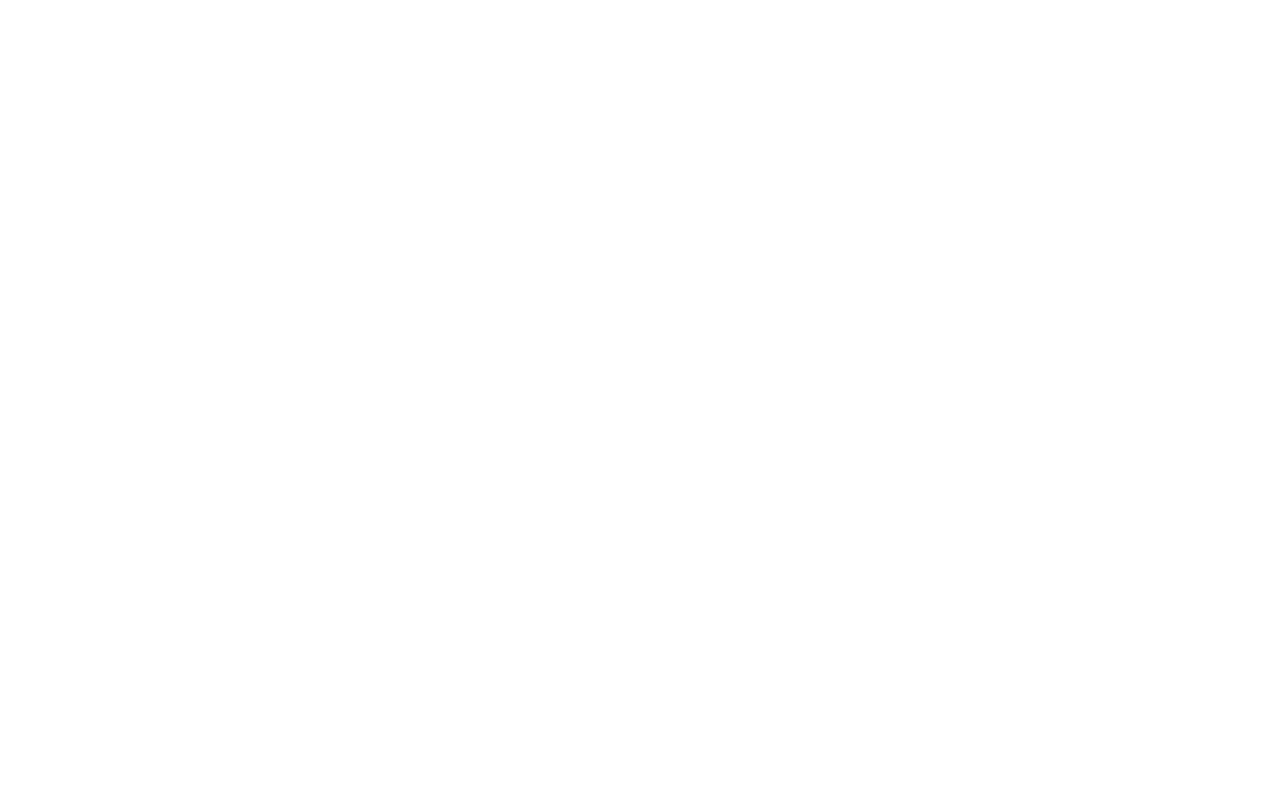
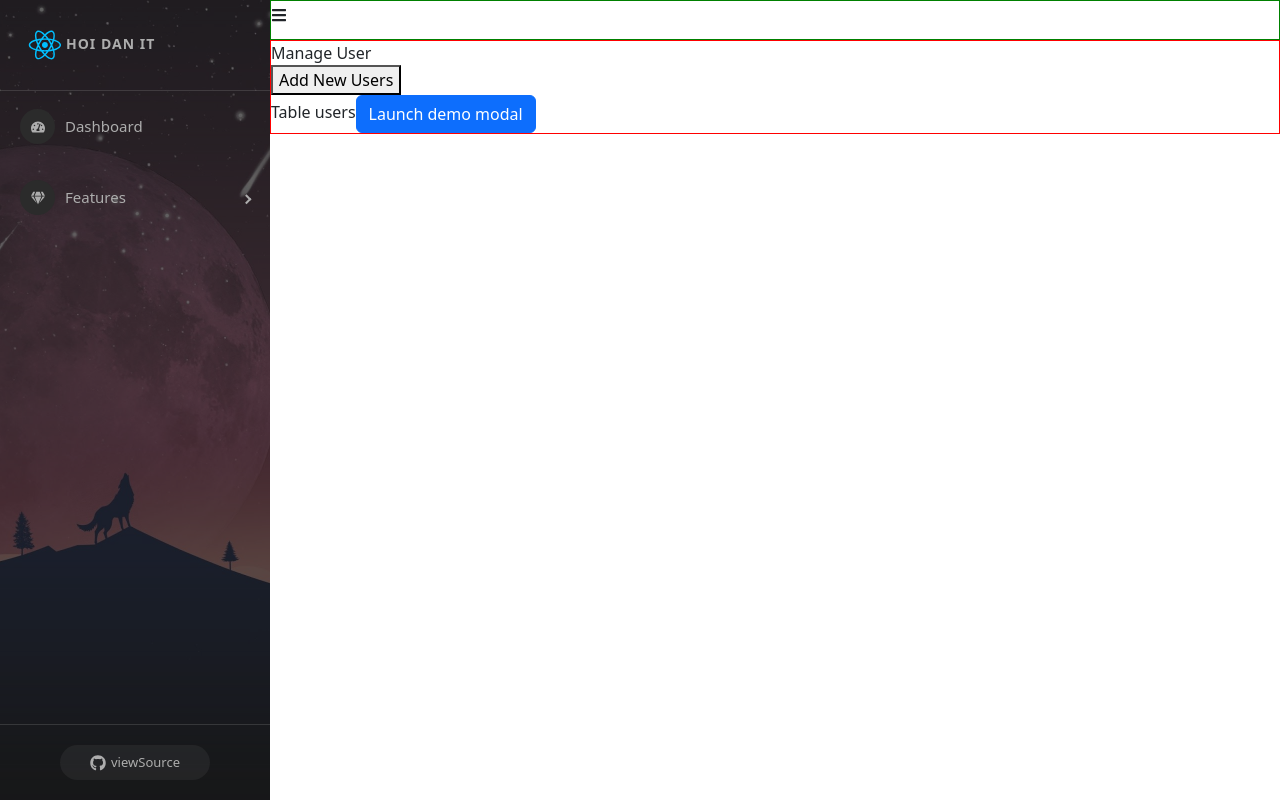
Before and after one commit to louluo311/LearnWithEric, a React (Vite) app in the folder react-app/: page /admins/manage-users in a window 1280 px wide. Before the commit this address had no page. Built offline with nearby package versions, Linux system fonts and the light colour scheme.

Commit message:
video 56 authentic

```diff
--- a/react-app/src/App.scss
+++ b/react-app/src/App.scss
@@ -76,6 +76,7 @@
         background: #303030;
         color: white;
         height: 40px;
+        border: none;
 
         &:hover {
           background: black;
--- a/react-app/src/component/Admin/Admin.scss
+++ b/react-app/src/component/Admin/Admin.scss
@@ -6,4 +6,17 @@
             height: 100vh !important;
         }
     }
+
+    .admin-content {
+        width: 100%;
+
+        .admin-header {
+            height: 40px;
+            border: 1px solid green;
+        }
+
+        .admin-main {
+            border: 1px solid red;
+        }
+    }
 }
--- a/react-app/src/component/Admin/Admin.tsx
+++ b/react-app/src/component/Admin/Admin.tsx
@@ -2,6 +2,7 @@
 import './Admin.scss';
 import { FaBars } from 'react-icons/fa';
 import { useState } from "react";
+import { Outlet } from "react-router-dom";
 
 const Admin = (props) => {
     const [collapsed, setCollapsed] = useState(false);
@@ -12,8 +13,12 @@
                 <SideBar collapsed={collapsed} />
             </div>
             <div className="admin-content">
-                <FaBars onClick={() => setCollapsed(!collapsed)} />
-                content goes here
+                <div className="admin-header">
+                    <FaBars onClick={() => setCollapsed(!collapsed)} />
+                </div>
+                <div className="admin-main">
+                    <Outlet />
+                </div>
             </div>
         </div>
     )
--- /dev/null
+++ b/react-app/src/component/Admin/Content/Dashboard.tsx
@@ -0,0 +1,9 @@
+import React from 'react'
+
+const DashBoard = () => {
+    return (
+        <div>DashBoard</div>
+    )
+}
+
+export default DashBoard
--- /dev/null
+++ b/react-app/src/component/Admin/Content/ManageUser.tsx
@@ -0,0 +1,21 @@
+import ModalCreateUser from "./ModalCreateUser"
+
+
+const ManageUser = () => {
+    return (
+        <div className='manage-user-container'>
+            <div className="title">Manage User</div>
+            <div className="users-content">
+                <div>
+                    <button>Add New Users</button>
+                </div>
+                <div>
+                    Table users
+                    <ModalCreateUser />
+                </div>
+            </div>
+        </div>
+    )
+}
+
+export default ManageUser
--- /dev/null
+++ b/react-app/src/component/Admin/Content/ModalCreateUser.tsx
@@ -0,0 +1,67 @@
+import { useState } from 'react';
+import Button from 'react-bootstrap/Button';
+import Modal from 'react-bootstrap/Modal';
+
+function ModalCreateUser() {
+    const [show, setShow] = useState(false);
+
+    const handleClose = () => setShow(false);
+    const handleShow = () => setShow(true);
+
+    return (
+        <>
+            <Button variant="primary" onClick={handleShow}>
+                Launch demo modal
+            </Button>
+
+            <Modal
+                show={show}
+                onHide={handleClose}
+                size='xl'
+                backdrop='static'
+            >
+                <Modal.Header closeButton>
+                    <Modal.Title>Add New User</Modal.Title>
+                </Modal.Header>
+                <Modal.Body>
+                    <form className="row g-3">
+                        <div className="col-md-6">
+                            <label className="form-label">Email</label>
+                            <input type="email" className="form-control" />
+                        </div>
+                        <div className="col-md-6">
+                            <label className="form-label">Password</label>
+                            <input type="password" className="form-control" />
+                        </div>
+                        <div className="col-md-6">
+                            <label className="form-label">Username</label>
+                            <input type="text" className="form-control" />
+                        </div>
+                        <div className="col-md-4">
+                            <label className="form-label">Role</label>
+                            <select id="inputState" className="form-select">
+                                <option selected value='user'>USER</option>
+                                <option value='admin'>ADMIN</option>
+                            </select>
+                        </div>
+                        <div className="col-md-12">
+                            <label className="form-label">Image</label>
+                            <input type="file" />
+                        </div>
+
+                    </form>
+                </Modal.Body>
+                <Modal.Footer>
+                    <Button variant="secondary" onClick={handleClose}>
+                        Close
+                    </Button>
+                    <Button variant="primary" onClick={handleClose}>
+                        Save
+                    </Button>
+                </Modal.Footer>
+            </Modal>
+        </>
+    );
+}
+
+export default ModalCreateUser
--- a/react-app/src/component/Admin/SideBar.tsx
+++ b/react-app/src/component/Admin/SideBar.tsx
@@ -12,6 +12,7 @@
 import { FaTachometerAlt, FaGem, FaList, FaGithub, FaRegLaughWink, FaHeart } from 'react-icons/fa';
 import sidebarBg from '../../assets/bg2.jpg';
 import './SideBar.scss';
+import { Link } from 'react-router-dom';
 
 
 const SideBar = (props) => {
@@ -48,6 +49,7 @@
                         <MenuItem
                             icon={<FaTachometerAlt />}
                         >
+                            <Link to='/admins' />
                             Dashboard
                         </MenuItem>
                     </Menu>
@@ -57,6 +59,7 @@
                             title={'Features'}
                         >
                             <MenuItem> Quản Lý User</MenuItem>
+                            <Link to='/admins/manage-users' />
                             <MenuItem> Quản Lý Bài Quiz</MenuItem>
                             <MenuItem> Quản Lý Câu Hỏi</MenuItem>
                         </SubMenu>
--- a/react-app/src/main.tsx
+++ b/react-app/src/main.tsx
@@ -11,6 +11,8 @@
 import User from './component/User/User';
 import Admin from './component/Admin/Admin';
 import HomePage from './component/Home/Homepage';
+import ManageUser from './component/Admin/Content/ManageUser';
+import DashBoard from './component/Admin/Content/Dashboard';
 
 ReactDOM.createRoot(document.getElementById('root') as HTMLElement).render(
     <BrowserRouter>
@@ -19,7 +21,10 @@
                 <Route index element={<HomePage />} />
                 <Route path="/users" element={<User />} />
             </Route>
-            <Route path="/admins" element={<Admin />} />
+            <Route path="/admins" element={<Admin />} >
+                <Route index element={<DashBoard />} />
+                <Route path="manage-users" element={<ManageUser />} />
+            </Route>
         </Routes>
     </BrowserRouter>
 )
```
